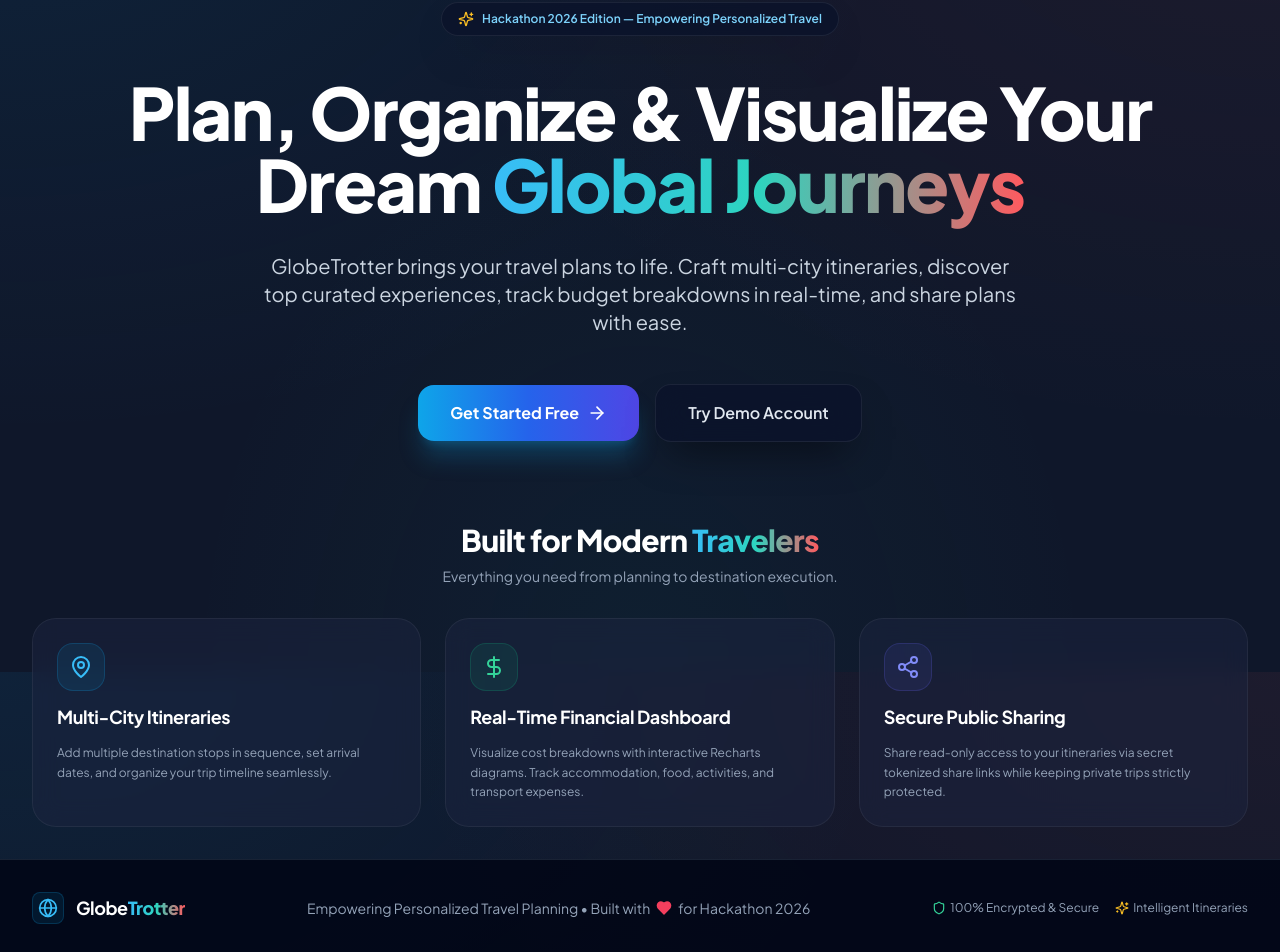
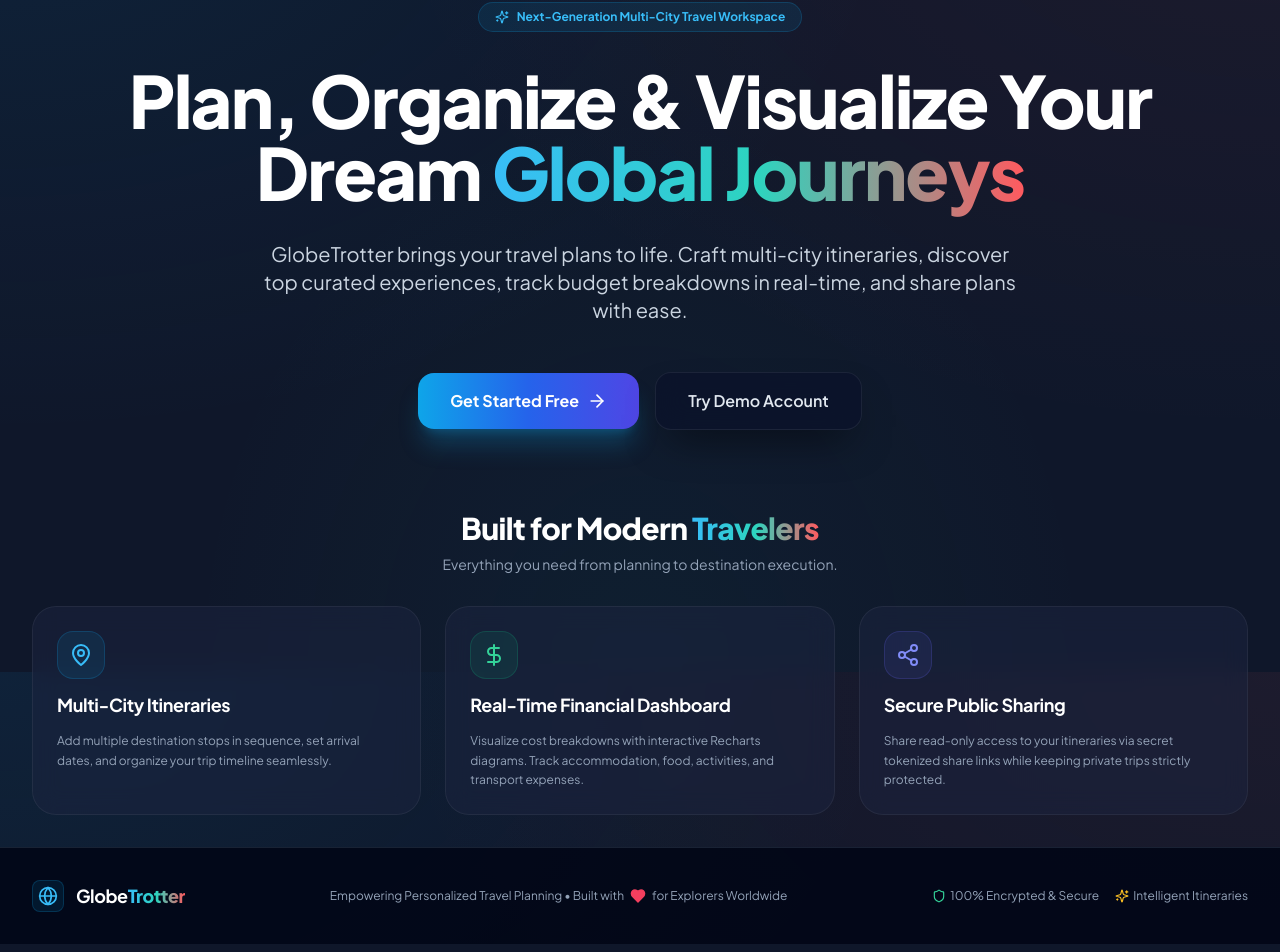
Before and after one commit to bhavya277/GlobeTrotter, a React (Vite) app in the folder client/: page / in a window 1280 px wide. Shown: the part 128-1080 px from the top of the page. Built offline with nearby package versions, Linux system fonts and the light colour scheme.

Commit message:
refactor(ui/wording): remove hackathon/developer wording from Home and Footer components

```diff
--- a/client/src/components/Footer.tsx
+++ b/client/src/components/Footer.tsx
@@ -15,8 +15,8 @@ export const Footer: React.FC = () => {
             </span>
           </div>
 
-          <p className="text-sm text-slate-400 text-center flex items-center gap-1.5">
-            Empowering Personalized Travel Planning • Built with <Heart className="w-4 h-4 text-rose-500 fill-rose-500" /> for Hackathon 2026
+          <p className="text-xs text-slate-400 flex items-center justify-center gap-1.5">
+            Empowering Personalized Travel Planning • Built with <Heart className="w-4 h-4 text-rose-500 fill-rose-500" /> for Explorers Worldwide
           </p>
 
           <div className="flex items-center space-x-4 text-xs text-slate-400">
--- a/client/src/pages/Dashboard.tsx
+++ b/client/src/pages/Dashboard.tsx
@@ -196,9 +196,9 @@ export const Dashboard: React.FC = () => {
       {/* 4. Recent Trips Library Grid */}
       <div className="space-y-4">
         <div className="flex items-center justify-between">
-          <h2 className="text-lg font-bold text-white flex items-center gap-2">
-            <Layers className="w-5 h-5 text-sky-400" /> Recent Travel Expeditions
-          </h2>
+          <h3 className="text-base font-bold text-white flex items-center gap-2">
+            <Layers className="w-5 h-5 text-sky-400" /> Recent Trips
+          </h3>
           <Link to="/my-trips" className="text-xs font-bold text-sky-400 hover:underline flex items-center gap-1">
             View All Trips <ChevronRight className="w-4 h-4" />
           </Link>
--- a/client/src/pages/Home.tsx
+++ b/client/src/pages/Home.tsx
@@ -21,10 +21,10 @@ export const Home: React.FC = () => {
     <div className="space-y-20 py-8 overflow-hidden">
       {/* Hero Section */}
       <section className="relative px-4 sm:px-6 lg:px-8 max-w-7xl mx-auto text-center space-y-8 pt-8">
-        <div className="inline-flex items-center space-x-2 px-4 py-2 rounded-full glass-panel border border-sky-500/30 text-xs font-semibold text-sky-300 mb-2 animate-bounce-slow">
-          <Sparkles className="w-4 h-4 text-amber-400" />
-          <span>Hackathon 2026 Edition — Empowering Personalized Travel</span>
-        </div>
+        <span className="px-4 py-1.5 rounded-full text-xs font-bold bg-sky-500/10 text-sky-400 border border-sky-500/20 inline-flex items-center space-x-2">
+          <Sparkles className="w-3.5 h-3.5" />
+          <span>Next-Generation Multi-City Travel Workspace</span>
+        </span>
 
         <h1 className="text-4xl sm:text-6xl lg:text-7xl font-black text-white tracking-tight max-w-5xl mx-auto leading-tight">
           Plan, Organize & Visualize Your Dream <span className="gradient-text">Global Journeys</span>
--- a/client/src/pages/MyTrips.tsx
+++ b/client/src/pages/MyTrips.tsx
@@ -184,7 +184,7 @@ export const MyTrips: React.FC = () => {
                   : 'text-slate-400 hover:text-white bg-slate-800/60'
               }`}
             >
-              {tab === 'ALL' ? 'All Trips' : tab === 'UPCOMING' ? 'Upcoming' : 'Past Expeditions'}
+              {tab === 'ALL' ? 'All Trips' : tab === 'UPCOMING' ? 'Upcoming' : 'Past Trips'}
             </button>
           ))}
         </div>
```
